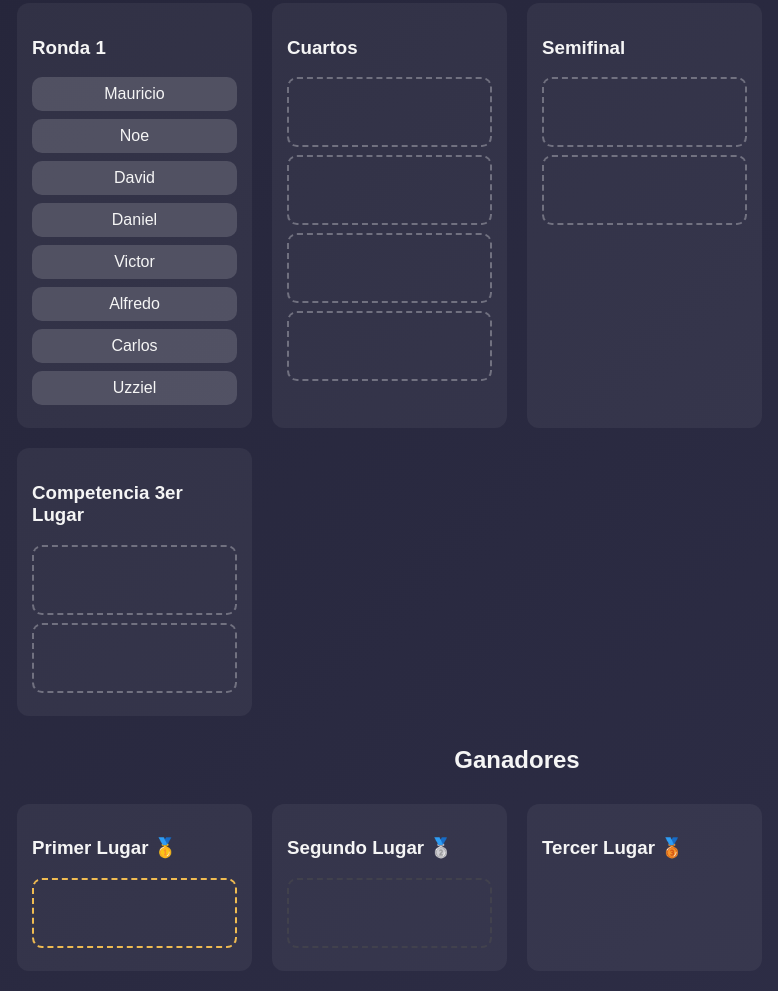
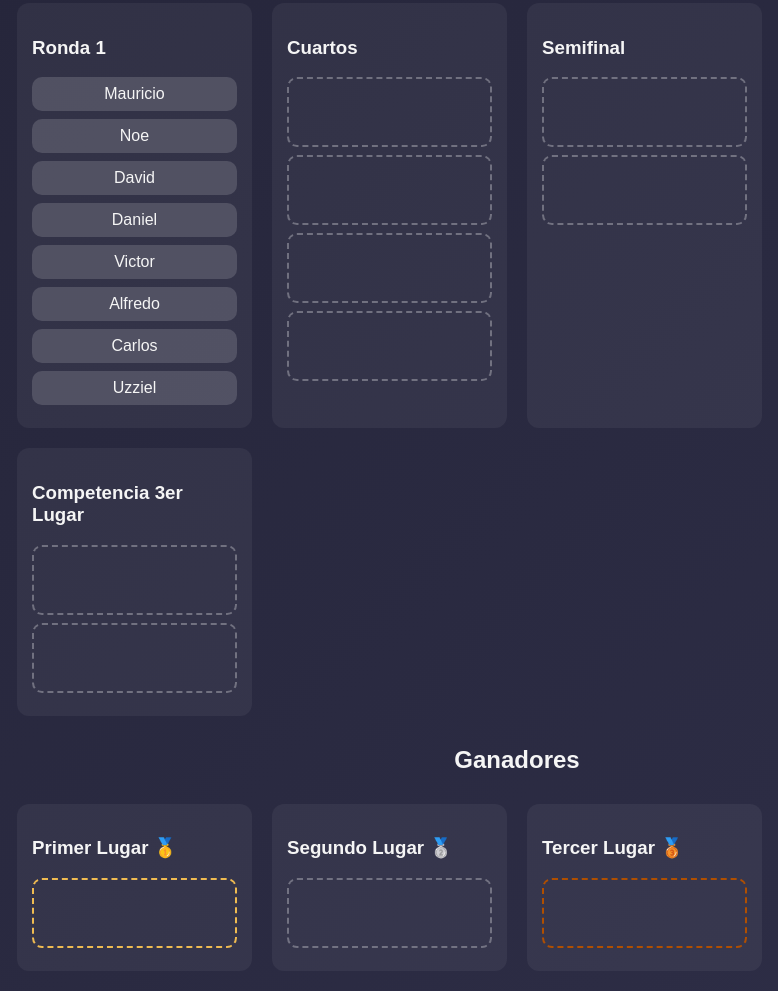
Before and after one commit to AlexZirael/ilprandomcup, a plain HTML site: page index.html in a window 1280 px wide. Shown: the part 2102-3093 px from the top of the page, without its empty margins (123-901 px from the left). Drawn offline with Linux system fonts and the light colour scheme.

Commit message:
Update index.html

```diff
--- a/index.html
+++ b/index.html
@@ -115,15 +115,8 @@
       margin: 8px 0;
       padding: 8px;
     }
-    .dropzone2 {
-      min-height: 50px;
-      border: 2px dashed rgba(79, 79, 79, 0.49);
-      border-radius: 10px;
-      margin: 8px 0;
-      padding: 8px;
-    }
 
-    /.dropzone3 {
+    .dropzone3 {
       min-height: 50px;
       border: 2px dashed rgba(176, 79, 0, 1);
       border-radius: 10px;
@@ -131,8 +124,7 @@
       padding: 8px;
     }
 
-    * Media Queries para móvil */
-    @media (min-width: 600px) {
+        @media (min-width: 600px) {
       .bracket {
         grid-template-columns: repeat(2, 1fr);
       }
@@ -242,7 +234,7 @@
       </div>
       <div class="round">
         <h3>Segundo Lugar 🥈</h3>
-        <div class="dropzone2"></div>
+        <div class="dropzone"></div>
       </div>
       <div class="round">
         <h3>Tercer Lugar 🥉</h3>
```
